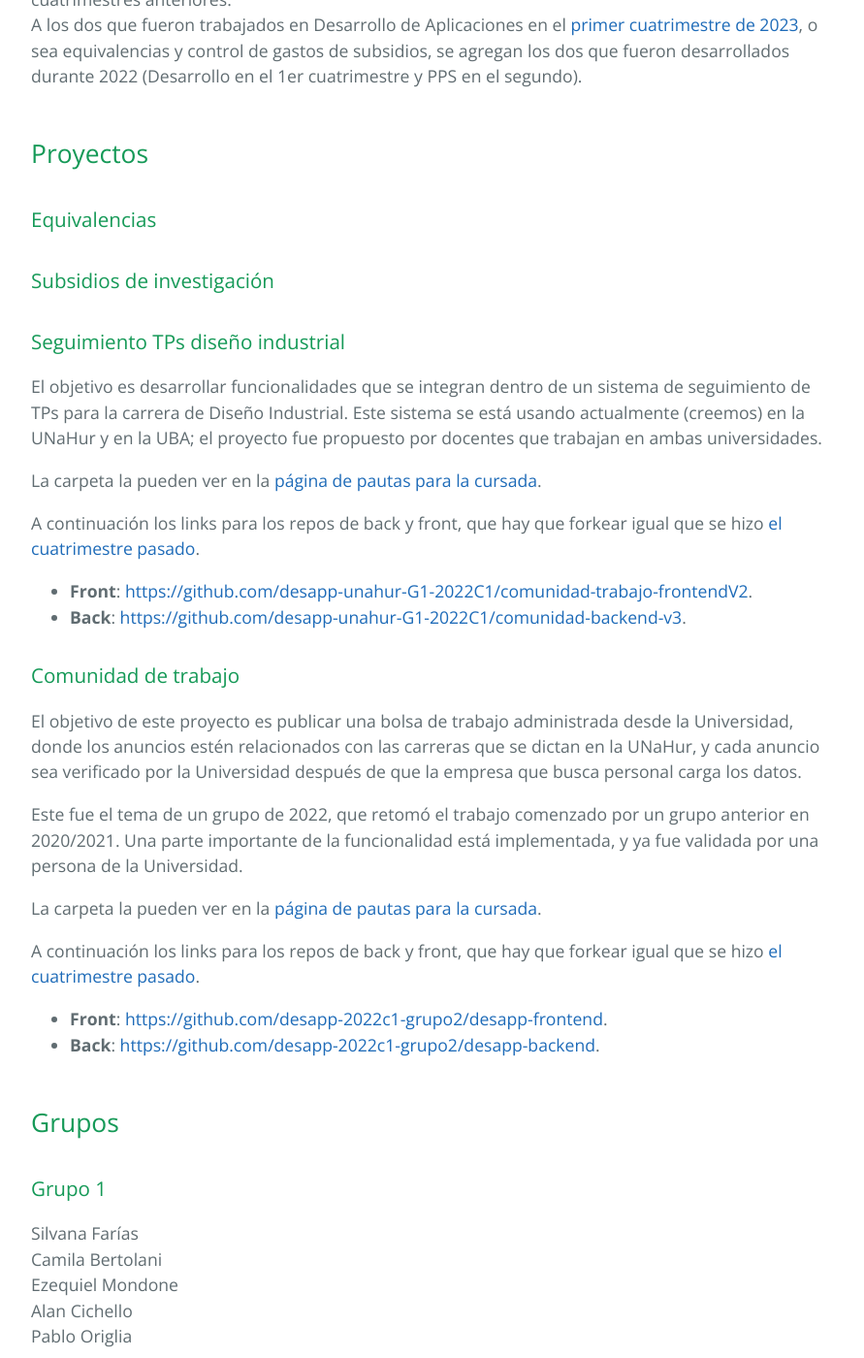
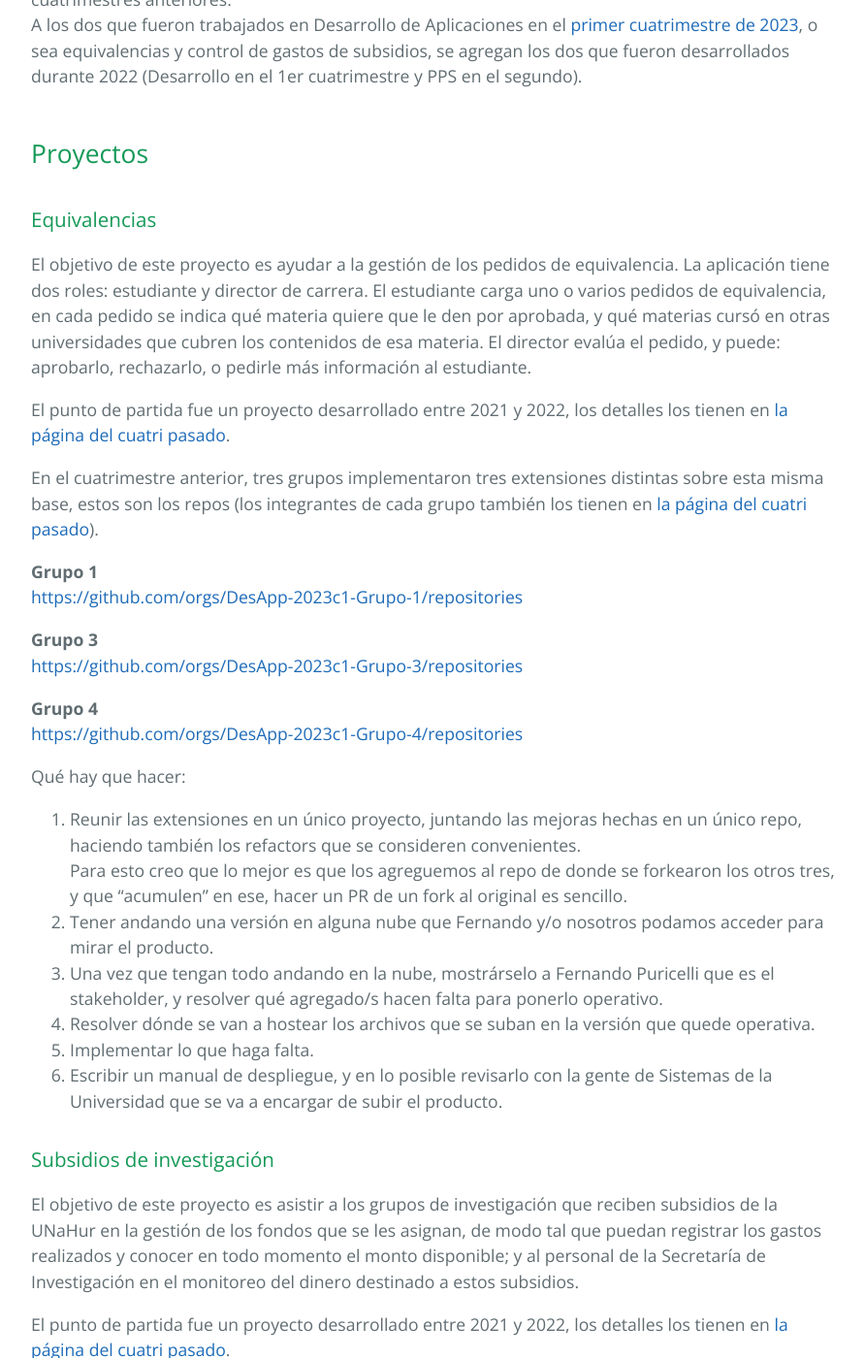
Before and after one commit to unahur-desapp/unahur-desapp-site, a Jekyll site: the page built from cuatrimestres/2023s2-pps.md, in a window 1280 px wide and 1400 px high, scrolled down 393 px. Shown: the whole window at 97% size, without its empty margins (192-1083 px from the left). Built offline with Jekyll 4.4.1, drawn with Linux system fonts in a browser that asks for light colours; our own code applies the rules of GitHub Pages for plain Markdown files; some of the changed text lies outside the part shown.

Commit message:
2023s2 - textos que faltaban + ajustes en general

```diff
--- a/cuatrimestres/2023s2-pps.md
+++ b/cuatrimestres/2023s2-pps.md
@@ -14,8 +14,52 @@ A los dos que fueron trabajados en Desarrollo de Aplicaciones en el [primer cuat
 ## Proyectos
 
 ### Equivalencias
+El objetivo de este proyecto es ayudar a la gestión de los pedidos de equivalencia. La aplicación tiene dos roles: estudiante y director de carrera. El estudiante carga uno o varios pedidos de equivalencia, en cada pedido se indica qué materia quiere que le den por aprobada, y qué materias cursó en otras universidades que cubren los contenidos de esa materia. El director evalúa el pedido, y puede: aprobarlo, rechazarlo, o pedirle más información al estudiante.
+
+El punto de partida fue un proyecto desarrollado entre 2021 y 2022, los detalles los tienen en [la página del cuatri pasado](../cuatrimestres/2023s1.md).
+
+En el cuatrimestre anterior, tres grupos implementaron tres extensiones distintas sobre esta misma base, estos son los repos (los integrantes de cada grupo también los tienen en [la página del cuatri pasado](../cuatrimestres/2023s1.md)).
+
+**Grupo 1**
+[https://github.com/orgs/DesApp-2023c1-Grupo-1/repositories](https://github.com/orgs/DesApp-2023c1-Grupo-1/repositories)
+
+**Grupo 3**
+[https://github.com/orgs/DesApp-2023c1-Grupo-3/repositories](https://github.com/orgs/DesApp-2023c1-Grupo-3/repositories)
+
+**Grupo 4**
+[https://github.com/orgs/DesApp-2023c1-Grupo-4/repositories](https://github.com/orgs/DesApp-2023c1-Grupo-4/repositories)
+
+Qué hay que hacer:
+1. Reunir las extensiones en un único proyecto, juntando las mejoras hechas en un único repo, haciendo también los refactors que se consideren convenientes. <br/> Para esto creo que lo mejor es que los agreguemos al repo de donde se forkearon los otros tres, y que "acumulen" en ese, hacer un PR de un fork al original es sencillo.
+2. Tener andando una versión en alguna nube que Fernando y/o nosotros podamos acceder para mirar el producto.
+3. Una vez que tengan todo andando en la nube, mostrárselo a Fernando Puricelli que es el stakeholder, y resolver qué agregado/s hacen falta para ponerlo operativo.
+4. Resolver dónde se van a hostear los archivos que se suban en la versión que quede operativa.
+5. Implementar lo que haga falta.
+6. Escribir un manual de despliegue, y en lo posible revisarlo con la gente de Sistemas de la Universidad que se va a encargar de subir el producto.
+
 
 ### Subsidios de investigación
+El objetivo de este proyecto es asistir a los grupos de investigación que reciben subsidios de la UNaHur en la gestión de los fondos que se les asignan, de modo tal que puedan registrar los gastos realizados y conocer en todo momento el monto disponible; y al personal de la Secretaría de Investigación en el monitoreo del dinero destinado a estos subsidios.
+
+El punto de partida fue un proyecto desarrollado entre 2021 y 2022, los detalles los tienen en [la página del cuatri pasado](../cuatrimestres/2023s1.md).
+
+En el cuatrimestre anterior, dos grupos implementaron tres extensiones distintas sobre esta misma base, estos son los repos (los integrantes de cada grupo también los tienen en [la página del cuatri pasado](../cuatrimestres/2023s1.md)).
+
+**Grupo 2**
+[https://github.com/orgs/DesApp-2023c1-Grupo-2/repositories](https://github.com/orgs/DesApp-2023c1-Grupo-2/repositories)
+
+**Grupo 5**
+[https://github.com/orgs/DessApp-2023c1-Grupo-5/repositories](https://github.com/orgs/DessApp-2023c1-Grupo-5/repositories)
+
+Qué hay que hacer: es parecido a equivalencias, pero tal vez más acotado, porque a este proyecto tal vez le falten más cosas para poder usarse.
+
+Qué hay que hacer:
+1. Reunir las extensiones en un único proyecto, juntando las mejoras hechas en un único repo, haciendo también los refactors que se consideren convenientes. <br/> Para esto creo que lo mejor es que los agreguemos al repo de donde se forkearon los otros dos, y que "acumulen" en ese, hacer un PR de un fork al original es sencillo.
+2. Tener andando una versión en alguna nube que nosotros y/o la gente de la Secretaría de Investigación podamos acceder para mirar el producto.
+3. Una vez que tengan todo andando en la nube, mostrárselo a alguien que decida la Secretaría de Investigación, y resolver qué agregado/s hacen falta para ponerlo operativo.
+4. Implementar lo que haga falta, al menos lo que entre dentro de la materia.
+6. Escribir un documento que contenga un pequeño manual de operación (qué funciones tiene cada rol, con screenshots que ayuden a la comprensión) y el detalle de las funcionalidades que no se haya llegado a implementar.
+
 
 ### Seguimiento TPs diseño industrial
 El objetivo es desarrollar funcionalidades que se integran dentro de un sistema de seguimiento de TPs para la carrera de Diseño Industrial. Este sistema se está usando actualmente (creemos) en la UNaHur y en la UBA; el proyecto fue propuesto por docentes que trabajan en ambas universidades.
```
Also changed, not shown: cuatrimestres/2023s1.md (+3 -1 lines), index.md (+1 -0 lines), tareas-iniciales.md (+3 -0 lines), cuatrimestres/2023s2-desapp.md (line endings or trailing spaces).
